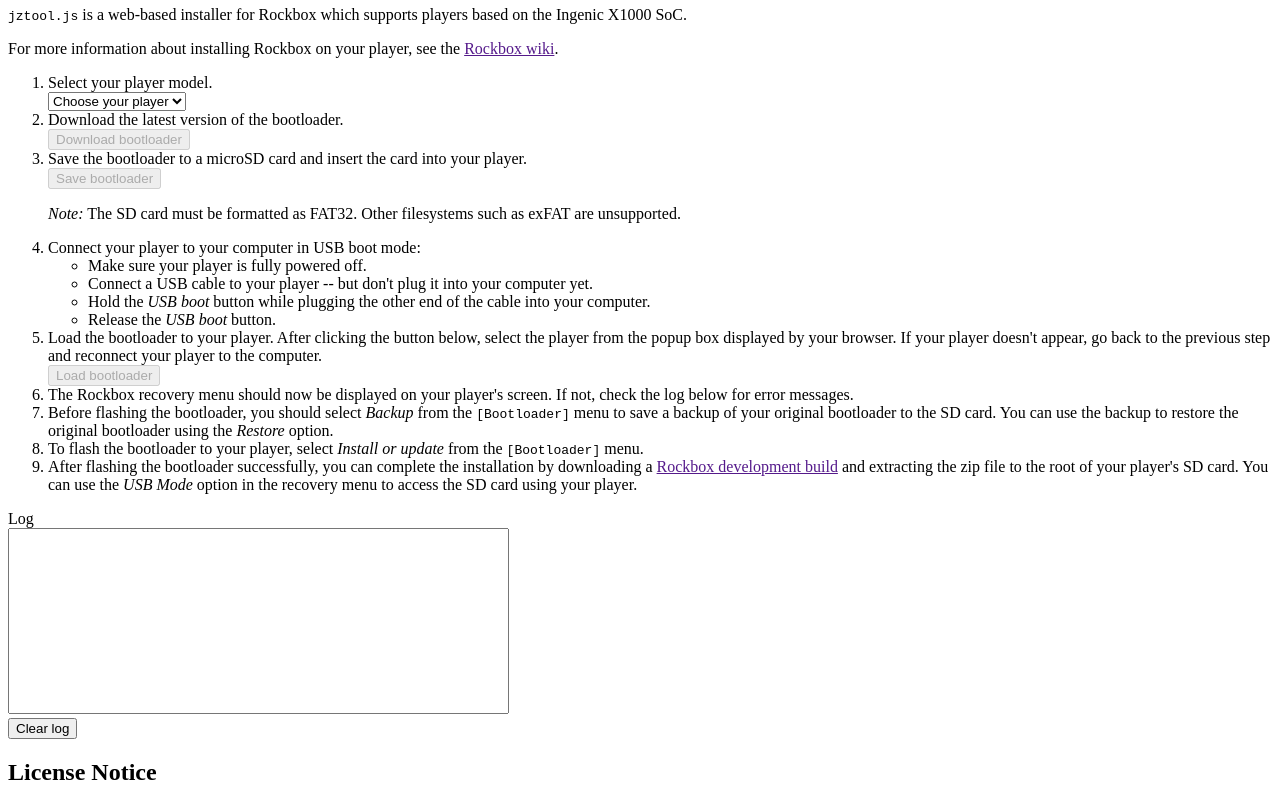
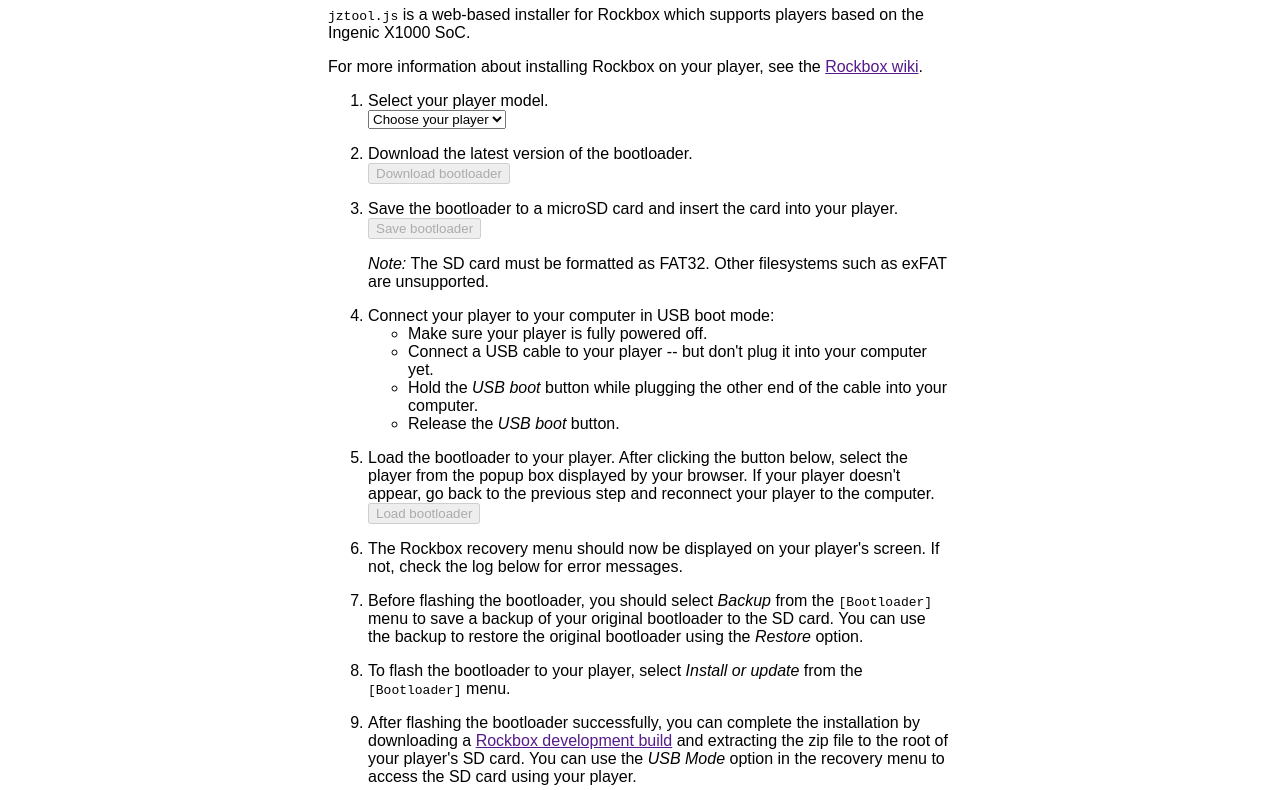
Before and after one commit to amachronic/jztooljs, a plain HTML site: page index.html in a window 1280 px wide. Shown: the part 74-864 px from the top of the page. Drawn offline with Linux system fonts and the light colour scheme.

Commit message:
Add a basic stylesheet so the page isn't so ugly

```diff
--- a/index.html
+++ b/index.html
@@ -5,6 +5,17 @@
     <title>jztool.js 1.0</title>
     <meta name="viewport" content="width=device-width,initial-scale=1">
     <script defer src="main.js"></script>
+    <style type="text/css">
+body {
+    width: 6.5in;
+    margin: auto;
+    font-family: sans-serif;
+}
+
+.steps-list > li {
+    margin: 1em 0;
+}
+    </style>
   </head>
   <body>
     <header>
```
